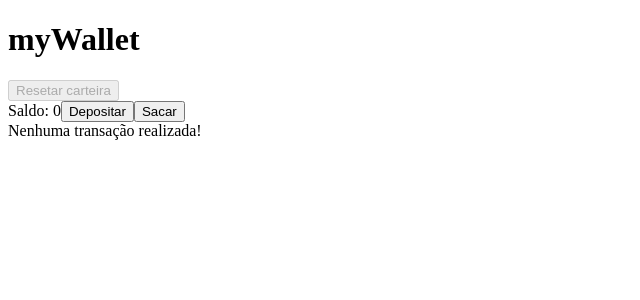
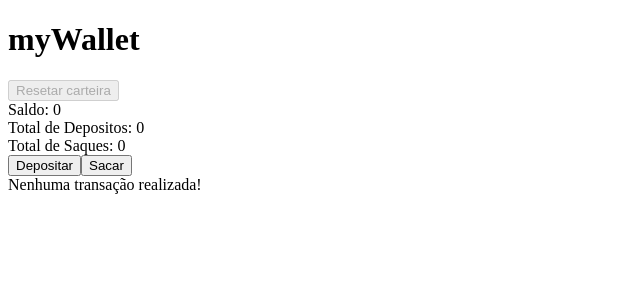
Before and after one commit to williancapitolio/mywallet, a React (Vite) app: page / in a window 1280 px wide. Shown: the top 300 px of the page, without its empty margins (0-640 px from the left). Built offline with nearby package versions, Linux system fonts and the light colour scheme.

Commit message:
feat: add selectors for total deposits and total withdraws

```diff
--- a/src/App.tsx
+++ b/src/App.tsx
@@ -9,11 +9,18 @@ import {
 } from "./features/wallet/wallet-slice";
 
 import { Transaction } from "./entities/Transaction";
+import {
+  selectTotalDeposits,
+  selectTotalWithdraws,
+} from "./features/wallet/wallet-selectors";
 
 export const App = () => {
   const balance = useAppSelector((state) => state.wallet.balance);
   const transactions = useAppSelector((state) => state.wallet.transactions);
   const error = useAppSelector((state) => state.wallet.error);
+
+  const totalDeposits = useAppSelector(selectTotalDeposits);
+  const totalWithdraw = useAppSelector(selectTotalWithdraws);
 
   const dispatch = useDispatch();
 
@@ -28,6 +35,11 @@ export const App = () => {
       </button>
       <br />
       <span>Saldo: {balance}</span>
+      <br />
+      <span>Total de Depositos: {totalDeposits}</span>
+      <br />
+      <span>Total de Saques: {totalWithdraw}</span>
+      <br />
       <button
         onClick={() => {
           dispatch(
--- a/src/features/wallet/wallet-selectors.ts
+++ b/src/features/wallet/wallet-selectors.ts
@@ -1,3 +1,13 @@
-export const selectTotalDeposits = () => {};
+import { RootState } from "../../store";
 
-export const selectTotalWithdraws = () => {};
+export const selectTotalDeposits = (reducer: RootState) => {
+  return reducer.wallet.transactions
+    .filter((transaction) => transaction.type === "deposit")
+    .reduce((acc, curr) => acc + curr.value, 0);
+};
+
+export const selectTotalWithdraws = (reducer: RootState) => {
+  return reducer.wallet.transactions
+    .filter((transaction) => transaction.type === "withdraw")
+    .reduce((acc, curr) => acc + curr.value, 0);
+};
```
